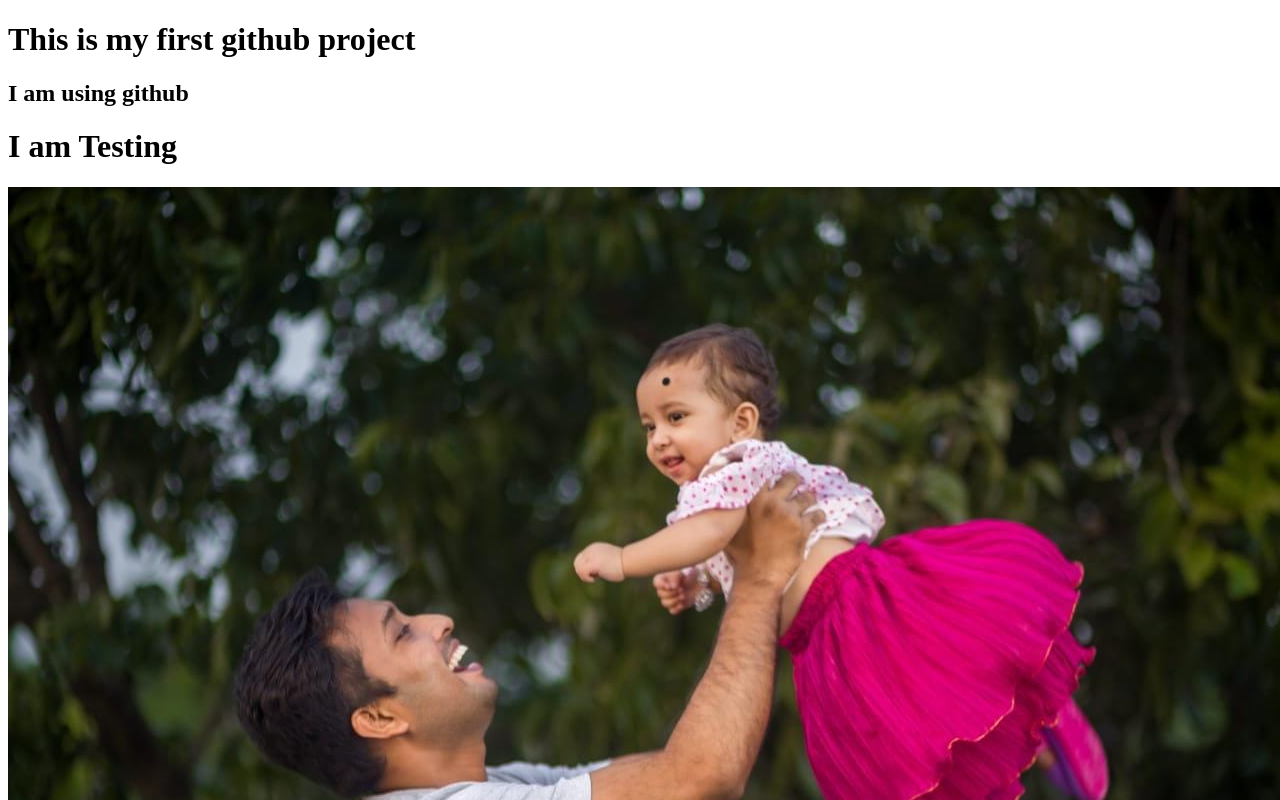
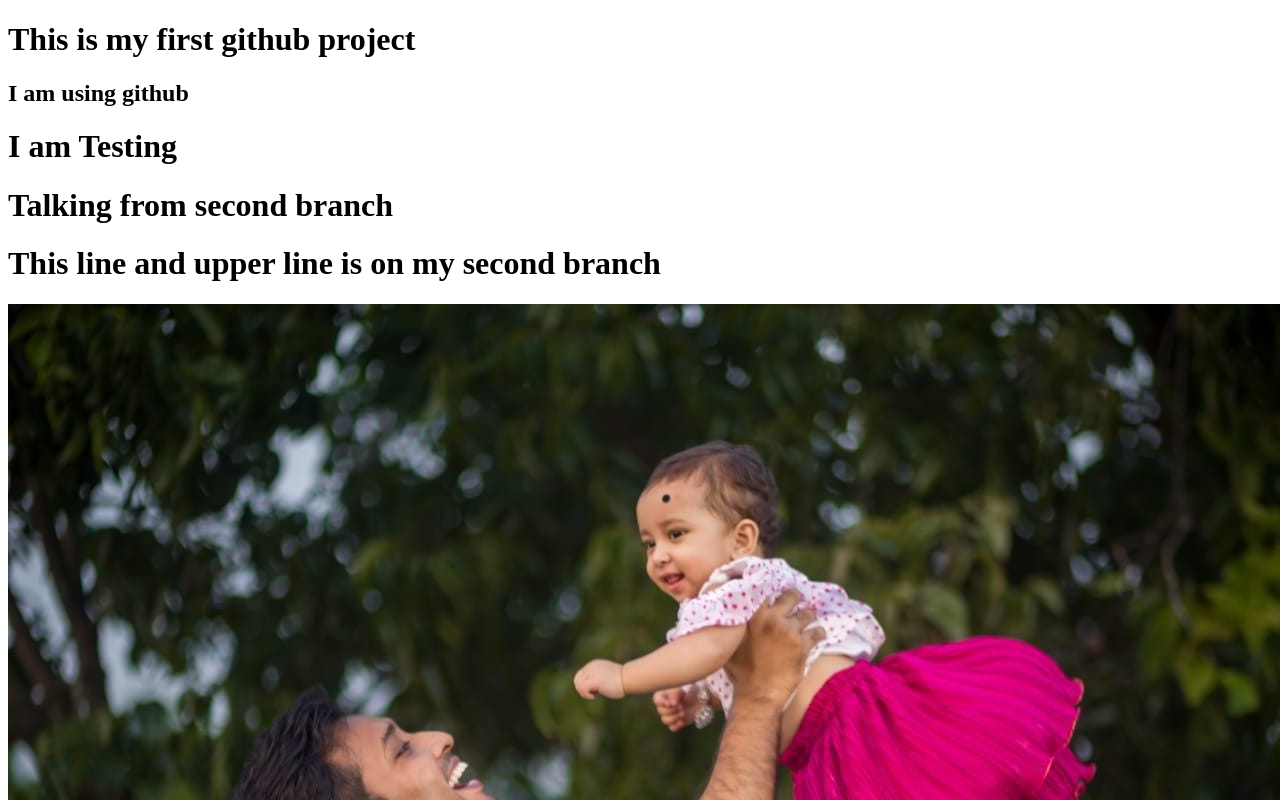
Before and after one commit to hasanrakibgit/my-first-website, a plain HTML site: page index.html in a window 1280 px wide. Shown: the top 800 px of the page. Drawn offline with Linux system fonts and the light colour scheme.

Commit message:
Testing smy second branch

```diff
--- a/index.html
+++ b/index.html
@@ -9,6 +9,8 @@
     <h1>This is my first github project</h1>
     <h2>I am using github</h2>
     <h1>I am Testing</h1>
+    <h1>Talking from second branch</h1>
+    <h1>This line and upper line is on my second branch</h1>
     <img src="meandmydaughter.jpg" alt="">
 </body>
 </html>
```
